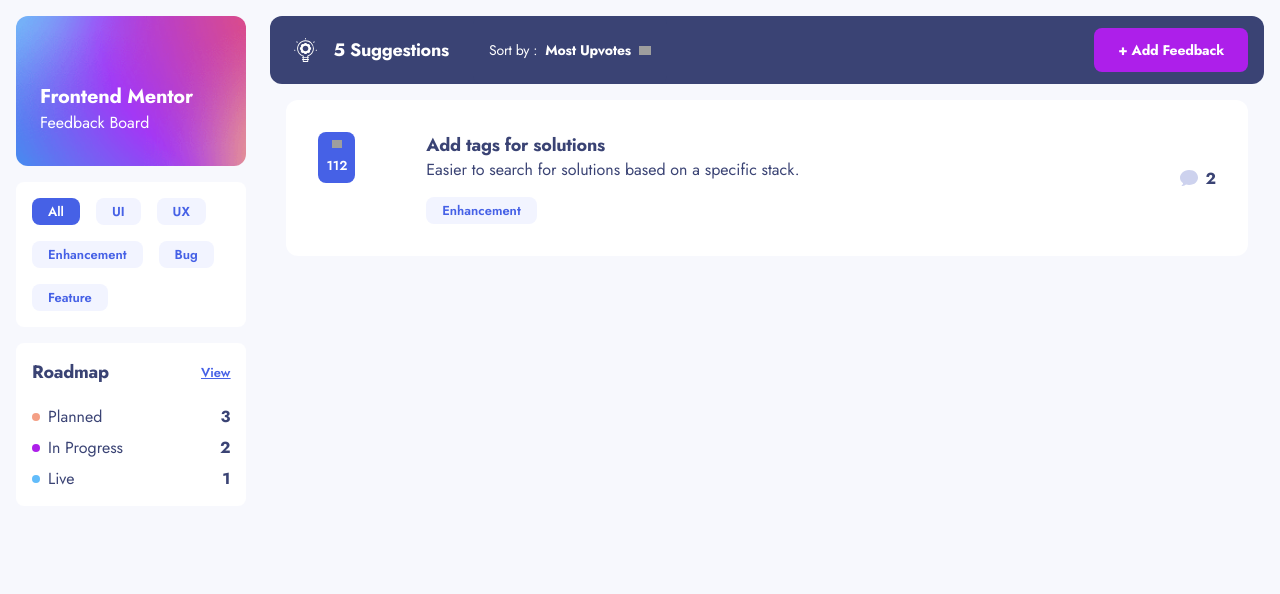
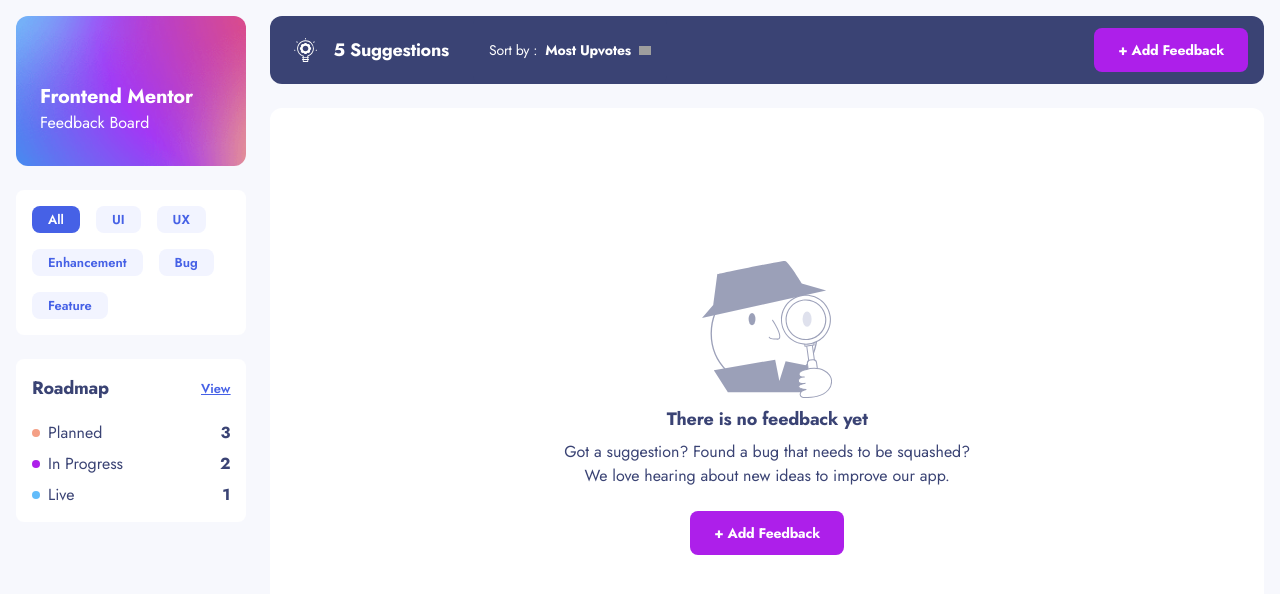
Before and after one commit to jeeasistio/feedback-app, a Next.js app: page / in a window 1280 px wide. Shown: the top 594 px of the page. Built offline with nearby package versions, Linux system fonts and the light colour scheme; grey boxes are pictures that could not be loaded.

Commit message:
no feedback fallback added

```diff
--- a/src/app/page.tsx
+++ b/src/app/page.tsx
@@ -9,6 +9,7 @@
 import { CategoryProvider } from "@/contexts/categories"
 import { SuggestionActions } from "@/components/SuggestionActions"
 import { SuggestionCard } from "@/components/SuggestionCard"
+import { NoFeedback } from "@/components/NoFeedback"
 
 const roadmap = { planned: 3, in_progress: 2, live: 1 }
 
@@ -17,7 +18,7 @@
         <main className="sm:mt-4">
             <CategoryProvider>
                 <div className="grid-cols-10 gap-6 lg:grid">
-                    <div className="col-span-2 grid-cols-3 gap-4 sm:mb-12 sm:grid lg:grid-cols-1">
+                    <div className="col-span-2 grid-cols-3 gap-4 sm:max-lg:mb-8 sm:max-lg:grid lg:grid-cols-1 lg:space-y-6">
                         <div>
                             <SidebarProvider>
                                 <FrontendMentor />
@@ -41,15 +42,18 @@
                         </div>
                     </div>
                     <div className="lg:col-span-8">
-                        <SuggestionActions />
-                        <div className="p-4">
-                            <SuggestionCard
+                        <div className="mb-6">
+                            <SuggestionActions />
+                        </div>
+                        <div className="mb-6 px-4 sm:px-0">
+                            {/* <SuggestionCard
                                 title="Add tags for solutions"
                                 category="enhancement"
                                 upvotes={112}
                                 numComments={2}
                                 description="Easier to search for solutions based on a specific stack."
-                            />
+                            /> */}
+                            <NoFeedback />
                         </div>
                     </div>
                 </div>
--- a/src/components/CategoryFilter.tsx
+++ b/src/components/CategoryFilter.tsx
@@ -9,7 +9,7 @@
     const { category: activeTag, handleChange } = useCategory()
 
     return (
-        <div className="rounded-lg bg-white p-4 sm:h-full">
+        <div className="rounded-lg bg-white p-4 sm:max-lg:h-full">
             <div className="flex flex-wrap items-start gap-4">
                 {categories.map((cat) => (
                     <Category
--- a/src/components/FrontendMentor.tsx
+++ b/src/components/FrontendMentor.tsx
@@ -6,7 +6,7 @@
         <div
             className="flex items-center justify-between bg-[url(/suggestions/mobile/background-header.png)]
             bg-cover bg-center px-6 py-4 text-white sm:h-full sm:items-end sm:rounded-xl
-            sm:bg-[url(/suggestions/tablet/background-header.png)] sm:py-8 lg:min-h-[150px] lg:bg-[url(/suggestions/desktop/background-header.png)]"
+            sm:bg-[url(/suggestions/tablet/background-header.png)] sm:py-8 lg:h-[150px] lg:bg-[url(/suggestions/desktop/background-header.png)]"
         >
             <div>
                 <Typography color="inherit" variant="h2">
--- /dev/null
+++ b/src/components/NoFeedback.tsx
@@ -0,0 +1,24 @@
+import Image from "next/image"
+import { Typography } from "./Utils/Typography"
+import { AddFeedback } from "./AddFeedback"
+
+export const NoFeedback = () => {
+    return (
+        <div className="flex min-h-[460px] flex-col items-center justify-center gap-2 rounded-xl bg-white p-8 text-center sm:min-h-[600px]">
+            <div className="relative h-[108px] w-[102px] sm:h-[137px] sm:w-[130px]">
+                <Image
+                    src="/suggestions/illustration-empty.svg"
+                    alt="illustration"
+                    fill
+                    sizes="(min-width: 768px) 130px, 102px"
+                />
+            </div>
+            <Typography variant="h3">There is no feedback yet</Typography>
+            <Typography className="mb-4 max-w-[410px]">
+                Got a suggestion? Found a bug that needs to be squashed? We love
+                hearing about new ideas to improve our app.
+            </Typography>
+            <AddFeedback />
+        </div>
+    )
+}
--- a/src/components/RoadmapPreview.tsx
+++ b/src/components/RoadmapPreview.tsx
@@ -29,7 +29,7 @@
 
 export const RoadmapPreview = ({ roadmap }: Props) => {
     return (
-        <div className="flex flex-wrap items-center gap-2 rounded-lg bg-white p-4 sm:h-full">
+        <div className="flex flex-wrap items-center gap-2 rounded-lg bg-white p-4 sm:max-lg:h-full">
             <div className="w-full">
                 <div className="mb-5 flex items-center justify-between">
                     <Typography variant="h3">Roadmap</Typography>
```
